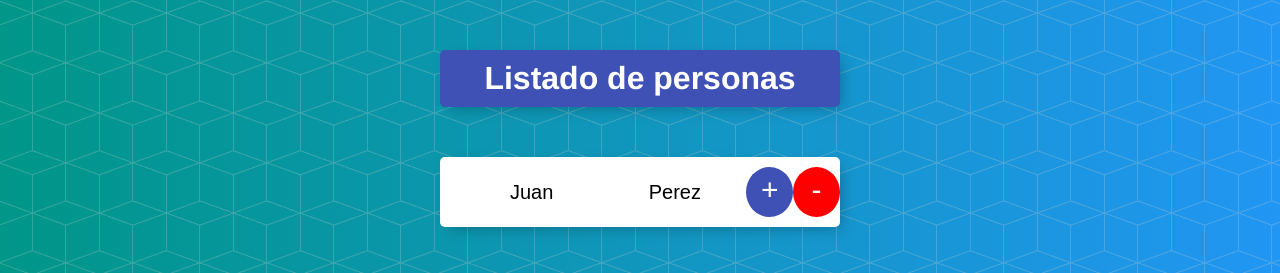
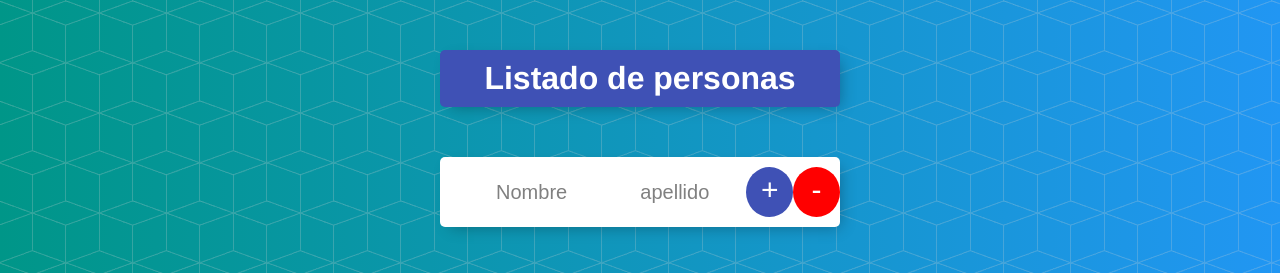
Before and after one commit to bolijesus/universidad-angular-udemy, an Angular app: page /personas/0 in a window 1280 px wide. Shown: the top 273 px of the page. Built offline with nearby package versions, Linux system fonts and the light colour scheme.

Commit message:
Query params para agregar un parametro poR URL, obtenerlo y procesarlo

```diff
--- a/src/app/personas/formulario/formulario.component.ts
+++ b/src/app/personas/formulario/formulario.component.ts
@@ -14,6 +14,7 @@ export class FormularioComponent implements OnInit {
   nombre:string="";
   apellido:string="";
   index:number = 0;
+  modoEdicion:number = 0;
 
   constructor(private logingService: LogginService, private personasService: PersonasService,
     private router:Router,
@@ -26,7 +27,8 @@ export class FormularioComponent implements OnInit {
 
   ngOnInit(): void {
     this.index = this.route.snapshot.params['id'];
-    if (this.index) {
+    this.modoEdicion = +this.route.snapshot.queryParams['modoEdicion'];
+    if (this.modoEdicion != null && this.modoEdicion === 1) {
       let persona:Persona = this.personasService.encontrarPersona(this.index);
       this.nombre = persona.nombre;
       this.apellido = persona.apellido;
@@ -35,7 +37,7 @@ export class FormularioComponent implements OnInit {
 
   onGuardarPersona(): void {
     let persona1 = new Persona(this.nombre, this.apellido);
-    if (this.index) {
+    if (this.modoEdicion != null && this.modoEdicion === 1) {
       this.personasService.modificarPersona(this.index, persona1);
     } else {
       this.personasService.agregarPersona(persona1);
--- a/src/app/personas/persona/persona.component.html
+++ b/src/app/personas/persona/persona.component.html
@@ -1,6 +1,7 @@
 <div class="item">
   <ul>
-    <li><a [routerLink]="['/personas', indice]">
+    <li><a [routerLink]="['/personas', indice]"
+      [queryParams]="{modoEdicion:'1'}">
       {{ persona.nombre }} {{ persona.apellido }}
     </a></li>
   </ul>
```
